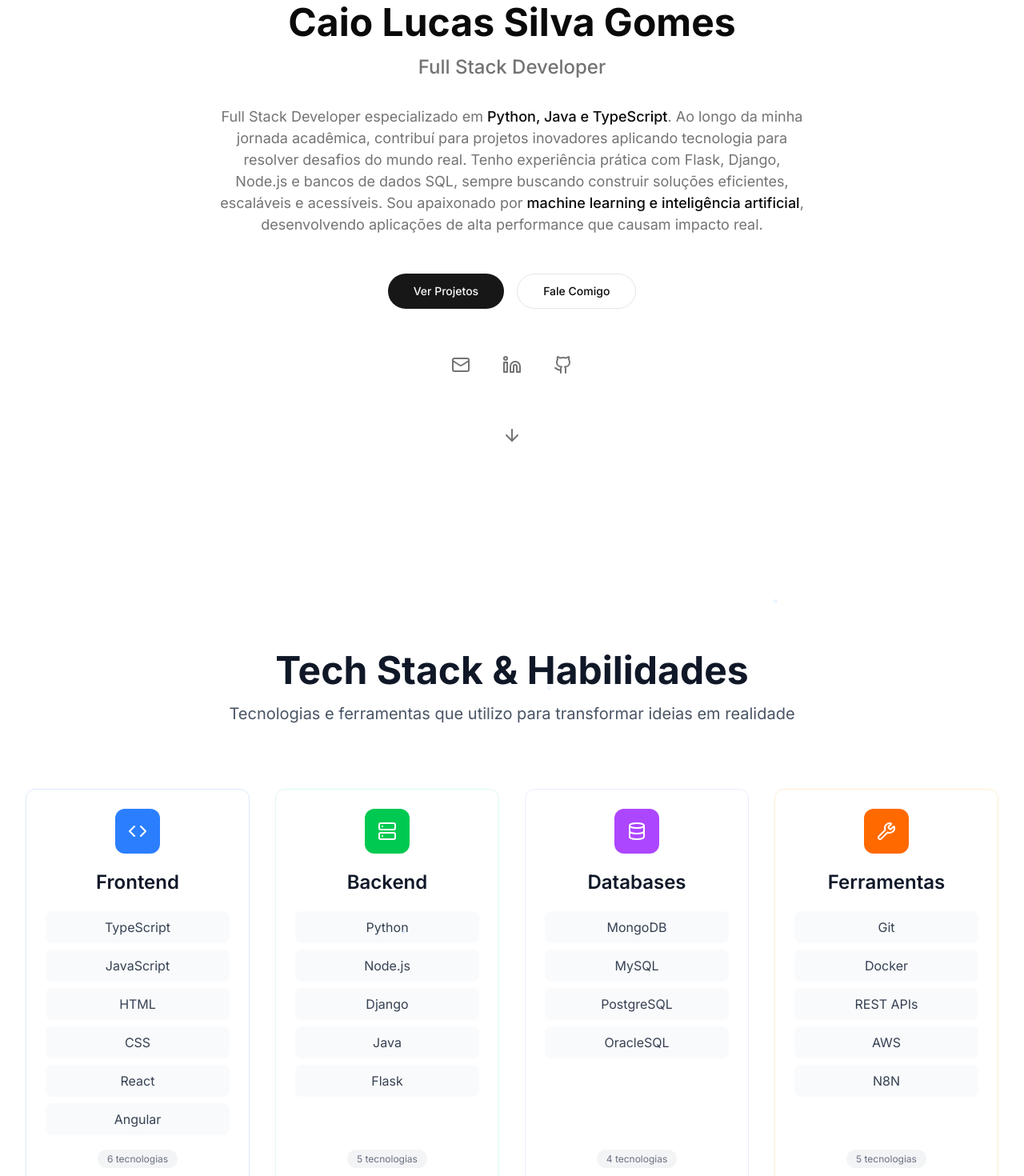
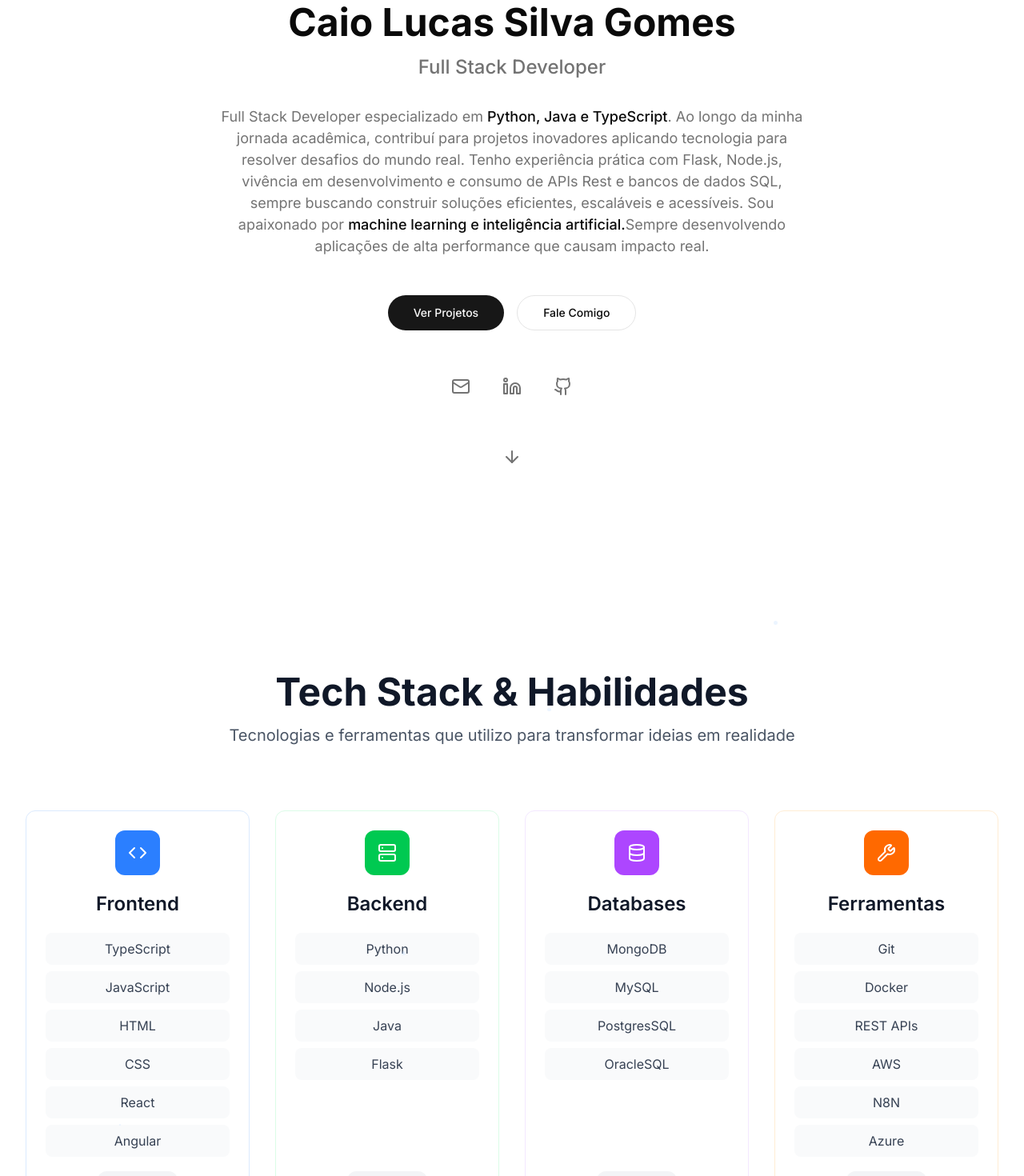
Before and after one commit to caiolucasxz55/Portifolio-caio, a Next.js app: page / in a window 1280 px wide. Shown: the part 340-1810 px from the top of the page at 80% size. Built offline with nearby package versions, Linux system fonts and the light colour scheme.

Commit message:
ajustes rapidos

```diff
--- a/components/hero-section.tsx
+++ b/components/hero-section.tsx
@@ -63,11 +63,11 @@ export default function HeroSection() {
             <span className="font-medium text-foreground hover:text-primary transition-colors duration-200">
               Python, Java e TypeScript
             </span>
-            . Ao longo da minha jornada acadêmica, contribuí para projetos inovadores aplicando tecnologia para resolver desafios do mundo real. Tenho experiência prática com Flask, Django, Node.js e bancos de dados SQL, sempre buscando construir soluções eficientes, escaláveis e acessíveis. Sou apaixonado por{" "}
+            . Ao longo da minha jornada acadêmica, contribuí para projetos inovadores aplicando tecnologia para resolver desafios do mundo real. Tenho experiência prática com Flask, Node.js, vivência em desenvolvimento e consumo de APIs Rest e bancos de dados SQL, sempre buscando construir soluções eficientes, escaláveis e acessíveis. Sou apaixonado por{" "}
             <span className="font-medium text-foreground hover:text-primary transition-colors duration-200">
-              machine learning e inteligência artificial
+              machine learning e inteligência artificial.
             </span>
-            , desenvolvendo aplicações de alta performance que causam impacto real.
+            Sempre desenvolvendo aplicações de alta performance que causam impacto real.
           </p>
         </div>
 
--- a/components/skills-section.tsx
+++ b/components/skills-section.tsx
@@ -59,7 +59,7 @@ const skillCategories = [
   {
     title: "Backend",
     icon: <Server className="size-5 sm:size-6" />,
-    skills: ["Python", "Node.js", "Django", "Java", "Flask"],
+    skills: ["Python", "Node.js", "Java", "Flask"],
     color: "bg-green-500",
     hoverColor: "hover:bg-green-600",
     shadowColor: "hover:shadow-green-500/20",
@@ -68,7 +68,7 @@ const skillCategories = [
   {
     title: "Databases",
     icon: <Database className="size-5 sm:size-6" />,
-    skills: ["MongoDB", "MySQL", "PostgreSQL", "OracleSQL"],
+    skills: ["MongoDB", "MySQL", "PostgresSQL", "OracleSQL"],
     color: "bg-purple-500",
     hoverColor: "hover:bg-purple-600",
     shadowColor: "hover:shadow-purple-500/20",
@@ -77,7 +77,7 @@ const skillCategories = [
   {
     title: "Ferramentas",
     icon: <Wrench className="size-5 sm:size-6" />,
-    skills: ["Git", "Docker", "REST APIs", "AWS", "N8N"],
+    skills: ["Git", "Docker", "REST APIs", "AWS", "N8N", "Azure"],
     color: "bg-orange-500",
     hoverColor: "hover:bg-orange-600",
     shadowColor: "hover:shadow-orange-500/20",
```
